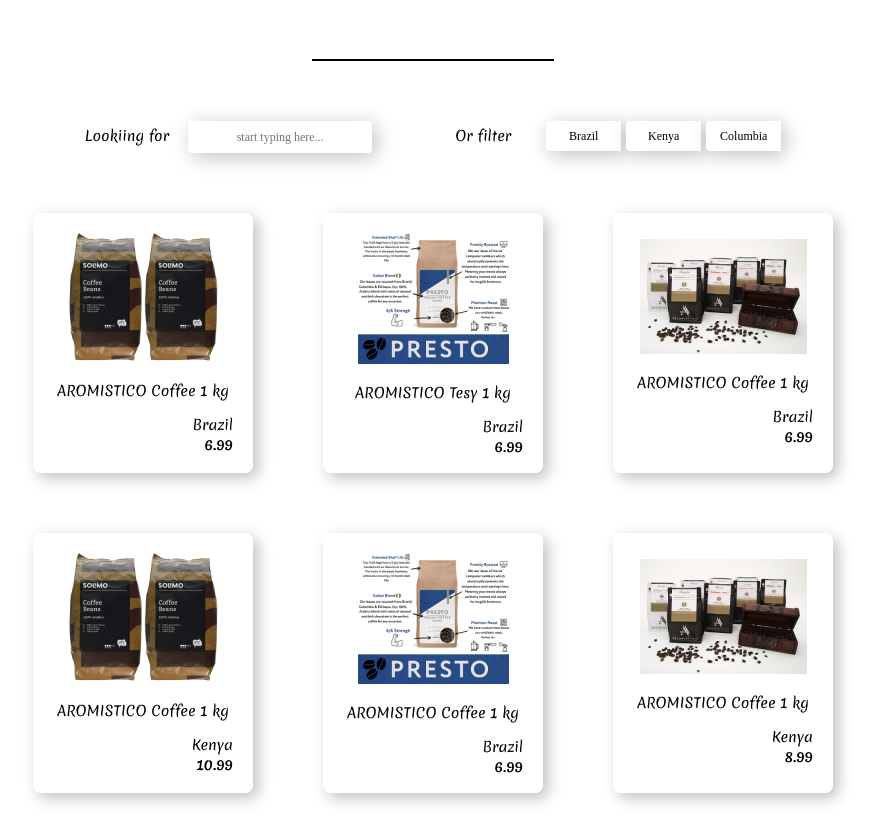
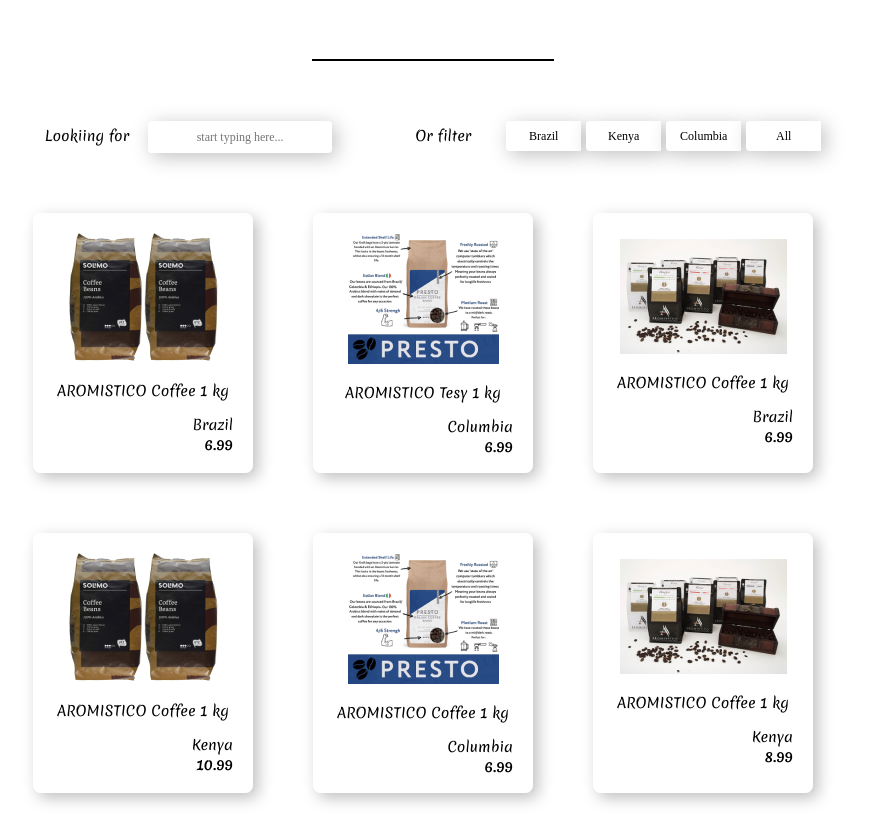
Before and after one commit to kostya-mikhalkov/react-app-coffee, a React (Create React App) app: page / in a window 1280 px wide. Shown: the part 720-1543 px from the top of the page, without its empty margins (207-1082 px from the left). Built offline with nearby package versions, Linux system fonts and the light colour scheme.

Commit message:
feat: complete searching and filter panel

```diff
--- a/src/components/our-coffee/blocks/card-filter/js/cardFilter.js
+++ b/src/components/our-coffee/blocks/card-filter/js/cardFilter.js
@@ -1,8 +1,9 @@
 import '../css/cardFilter.css';
 
-export default function CardFilter({name, src, country, price}) {
-    return (
-        <div className='card-box'>
+export default function CardFilter({data}) {
+    const elem = data.map(({src, name, country, price}) => {
+        return (
+            <div className='card-box'>
             <div className="card-img">
                 <img src={src} alt="picture" />
             </div>
@@ -12,5 +13,11 @@
             <span className='card-country'>{country}</span>
             <span className="card-price">{price}</span>
         </div>
+        )
+    })
+    return (
+        <>
+            {elem}
+        </>
     )
 }
--- a/src/components/our-coffee/blocks/filter-buttons/css/filterButtons.css
+++ b/src/components/our-coffee/blocks/filter-buttons/css/filterButtons.css
@@ -26,4 +26,13 @@
     box-shadow: 4px 4px 20px 0 rgba(0, 0, 0, 0.25);
     background: #fff;
     cursor: pointer;
+    transition: all 0.4s ease;
 }
+.btn-filter:hover {
+    color: #fff;
+    background: #000000;
+}
+.active {
+    color: #fff;
+    background: #000000;
+}
--- a/src/components/our-coffee/blocks/filter-buttons/js/filterButtons.js
+++ b/src/components/our-coffee/blocks/filter-buttons/js/filterButtons.js
@@ -2,18 +2,16 @@
 import '../css/filterButtons.css';
 
 class FilterButtons extends Component {
-    constructor(props) {
-        super(props);
-    }
 
     render() {
         return (
             <div className="filter">
                 <p className="filter-text">Or filter</p>
                 <div className="btn-box">
-                    <button className="btn-filter">Brazil</button>
-                    <button className="btn-filter">Kenya</button>
-                    <button className="btn-filter">Columbia</button>
+                    <button className="btn-filter" onClick={(e) => this.props.onChangeFilter(e)}>Brazil</button>
+                    <button className="btn-filter" onClick={(e) => this.props.onChangeFilter(e)}>Kenya</button>
+                    <button className="btn-filter" onClick={(e) => this.props.onChangeFilter(e)}>Columbia</button>
+                    <button className="btn-filter" onClick={(e) => this.props.onChangeFilter(e)}>All</button>
                 </div>
             </div>
         )
--- a/src/components/our-coffee/blocks/our-cofee-filter/css/ourCoffeeFilter.css
+++ b/src/components/our-coffee/blocks/our-cofee-filter/css/ourCoffeeFilter.css
@@ -13,6 +13,5 @@
 .card {
     display: flex;
     flex-wrap: wrap;
-    justify-content: space-between;
     gap: 60px;
 }
--- a/src/components/our-coffee/blocks/our-cofee-filter/js/ourCoffeeFilter.js
+++ b/src/components/our-coffee/blocks/our-cofee-filter/js/ourCoffeeFilter.js
@@ -14,15 +14,17 @@
         this.state = {
             arr: [
                 {id:1, name: 'AROMISTICO Coffee 1 kg', src: card1, country: 'Brazil', price: 6.99},
-                {id:2, name: 'AROMISTICO Tesy 1 kg', src: card2, country: 'Brazil', price: 6.99},
+                {id:2, name: 'AROMISTICO Tesy 1 kg', src: card2, country: 'Columbia', price: 6.99},
                 {id:3, name: 'AROMISTICO Coffee 1 kg', src: card3, country: 'Brazil', price: 6.99},
                 {id:4, name: 'AROMISTICO Coffee 1 kg', src: card1, country: 'Kenya', price: 10.99},
-                {id:5, name: 'AROMISTICO Coffee 1 kg', src: card2, country: 'Brazil', price: 6.99},
+                {id:5, name: 'AROMISTICO Coffee 1 kg', src: card2, country: 'Columbia', price: 6.99},
                 {id:6, name: 'AROMISTICO Coffee 1 kg', src: card3, country: 'Kenya', price: 8.99}
             ],
-            valueSearch: ''
+            valueSearch: '',
+            valueFilter: ''
         }
         this.changeSearchInput = this.changeSearchInput.bind(this);
+        this.changeFilter = this.changeFilter.bind(this);
     }
 
     changeSearchInput(e) {
@@ -31,21 +33,36 @@
         })
     }
 
+    changeFilter(e) {
+        this.setState({
+            valueFilter: e.currentTarget.innerText
+        })
+        const arr = document.querySelectorAll('.btn-filter');
+        arr.forEach(item => item.classList.remove('active'));
+        e.target.classList.add('active');
+    }
+
+    searchElements = (arr, item) => {
+        if (item.length <= 0) {
+            return arr;
+        }
+        return arr.filter(items => items.name.indexOf(item) > -1);
+    }
+
+    filterRenderElement = (arr, val) => {
+        return (val !== "All" && val !== '') ? arr.filter(item => item.country === val) : arr;
+    }
+
     render() {
-       const newArr = [...this.state.arr];
-       const elements = newArr
-                        .filter(item => item.name.indexOf(this.state.valueSearch) > -1)
-                        .map(({name, src, country, price, id}) => {
-        return <CardFilter key={id} name={name} src={src} country={country} price={price}/>
-       })
+    const arr = this.filterRenderElement(this.searchElements(this.state.arr, this.state.valueSearch), this.state.valueFilter);
         return(
             <div className='coffee-filter'>
                 <div className="panel">
                     <SearchPanel onChanged={this.changeSearchInput}/>
-                    <FilterButtons />
+                    <FilterButtons onChangeFilter={this.changeFilter}/>
                 </div>
                 <div className="card">
-                    {elements}
+                    <CardFilter data={arr}/>
                 </div>
             </div>
         )
```
